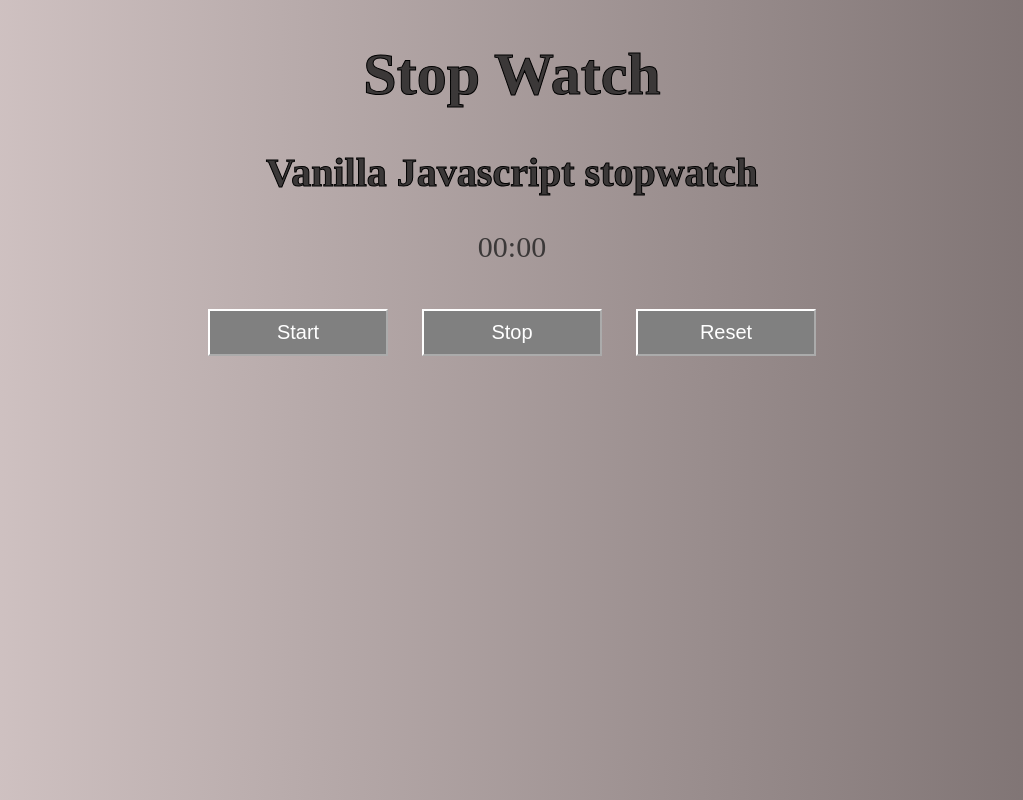
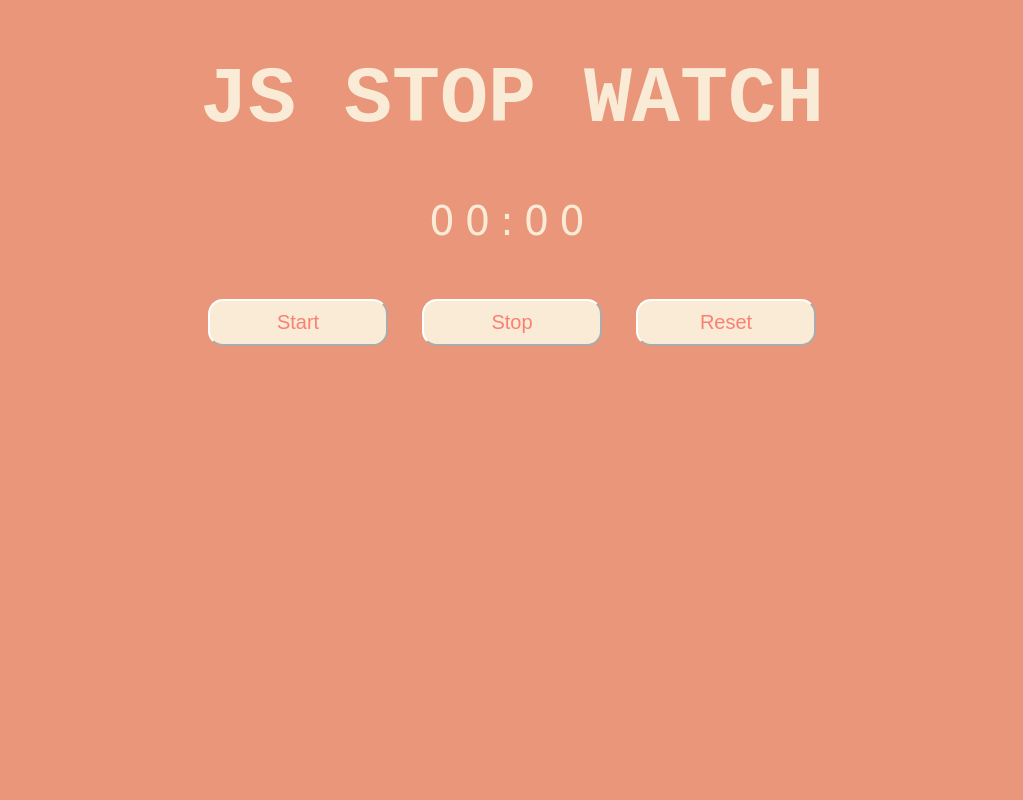
Before and after one commit to Gracetoffy/stopWatch, a plain HTML site: page JS_stopwatch/index.html in a window 1280 px wide. Shown: the whole page, without its empty margins (128-1151 px from the left). Drawn offline with Linux system fonts and the light colour scheme.

Commit message:
Add files via upload

```diff
--- a/JS_stopwatch/index.html
+++ b/JS_stopwatch/index.html
@@ -8,8 +8,8 @@
     <title>Document</title>
 </head>
 <body>
-    <h1>Stop Watch</h1>
-    <h2>Vanilla Javascript stopwatch</h2>
+    <h1>JS Stop Watch</h1>
+
     <p><span id="seconds">00</span>:<span id="tens">00</span></p>
 
     <button id="start">Start</button>
--- a/JS_stopwatch/style.css
+++ b/JS_stopwatch/style.css
@@ -1,33 +1,36 @@
 body{
-    background-image: linear-gradient(to left,rgb(119, 108, 108),rgb(216, 202, 202));
+    background-color: darksalmon;
     text-align: center;
-    color: rgb(59, 56, 56);
+    color:antiquewhite;
+
 }
 
 h1{
-    font-size: 60px;
-	-webkit-text-stroke-width: 1px;
-    -webkit-text-stroke-color: black;
+    font-size: 80px;
+    text-transform: uppercase;
+   font-family: 'Courier New', Courier, monospace;
 }
 
-h2{
-    font-size: 40px;
-    	-webkit-text-stroke-width: 1px;
-    -webkit-text-stroke-color: black;
-}
+
 
 p{
-    font-size: 30px;
+    font-size: 40px;
+
+    letter-spacing: 10px;
+    font-weight: 100px;
+    font-family: cursive;
+
 }
 
 button{
     padding: 10px 25px ;
     width: 180px;
-    background-color: grey;
+    background-color: antiquewhite;
     border-color: white;
-    color: white;
+    color: salmon;
      font-size: 20px;
      margin: 15px;
+     border-radius: 15px;
 }
 
 button:hover{
```
